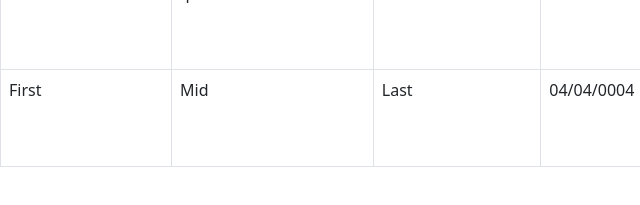
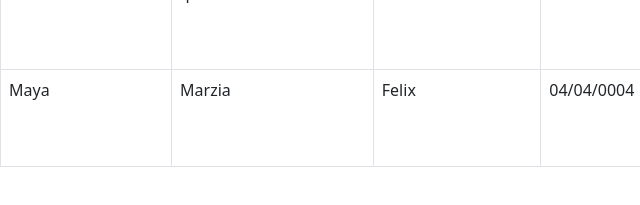
Before and after one commit to melvinxvi/Clinical-Care-System, a plain HTML site: page patient.html in a window 1280 px wide. Shown: the part 367-572 px from the top of the page, 0-640 px from the left. Drawn offline with nearby package versions, Linux system fonts and the light colour scheme.

Commit message:
modification on fourth row

```diff
--- a/patient.html
+++ b/patient.html
@@ -51,9 +51,9 @@
                         <td><img height="80" width="80" src="https://loremipsum.io/assets/images/lorem-ipsum-generator-cicero-engraving.png" alt=""></td>
                     </tr>
                     <tr>
-                        <td>First</td>
-                        <td>Mid</td>
-                        <td>Last</td>
+                        <td>Maya</td>
+                        <td>Marzia</td>
+                        <td>Felix</td>
                         <td>04/04/0004</td>
                         <td>400</td>
                         <td>sample@email.com</td>
```
